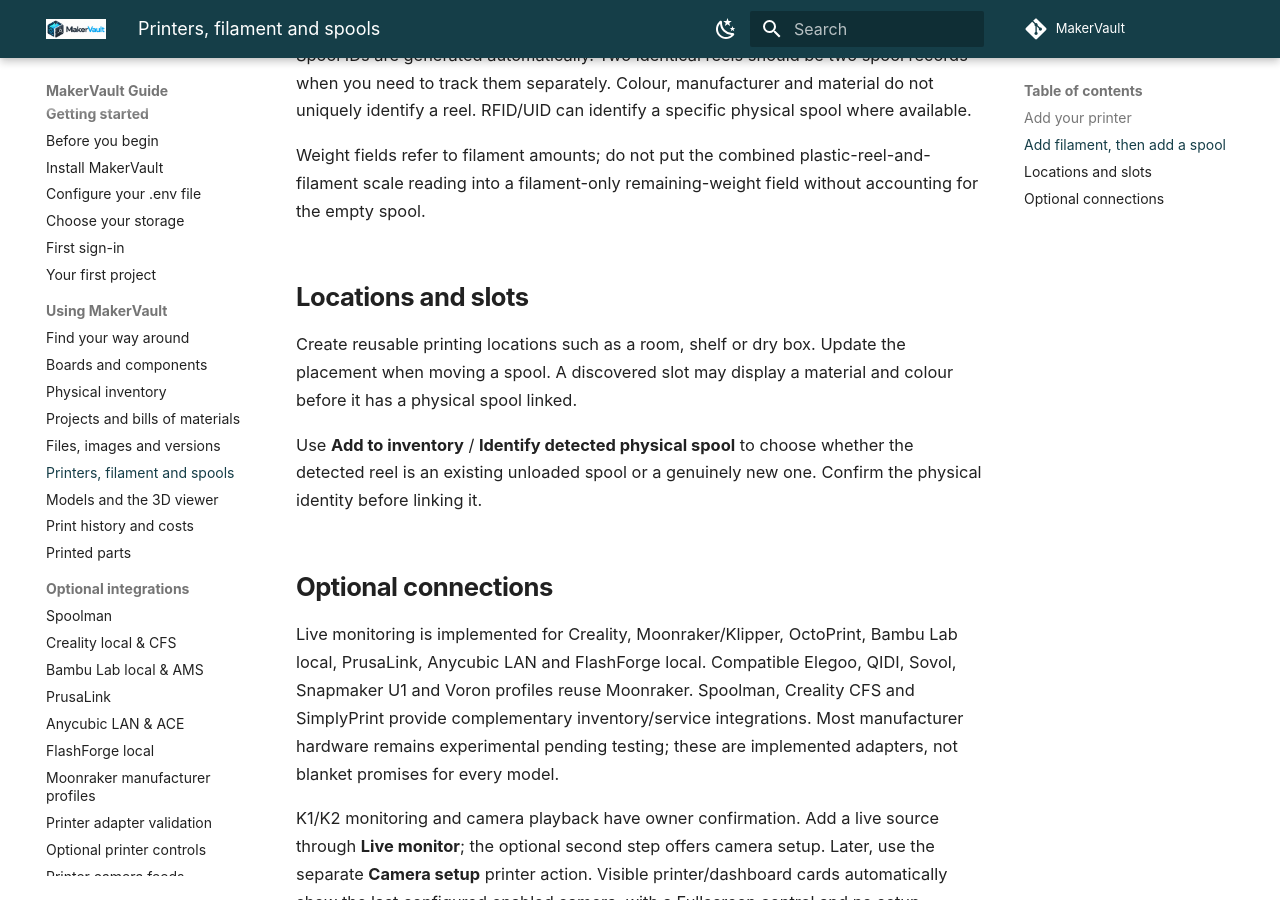
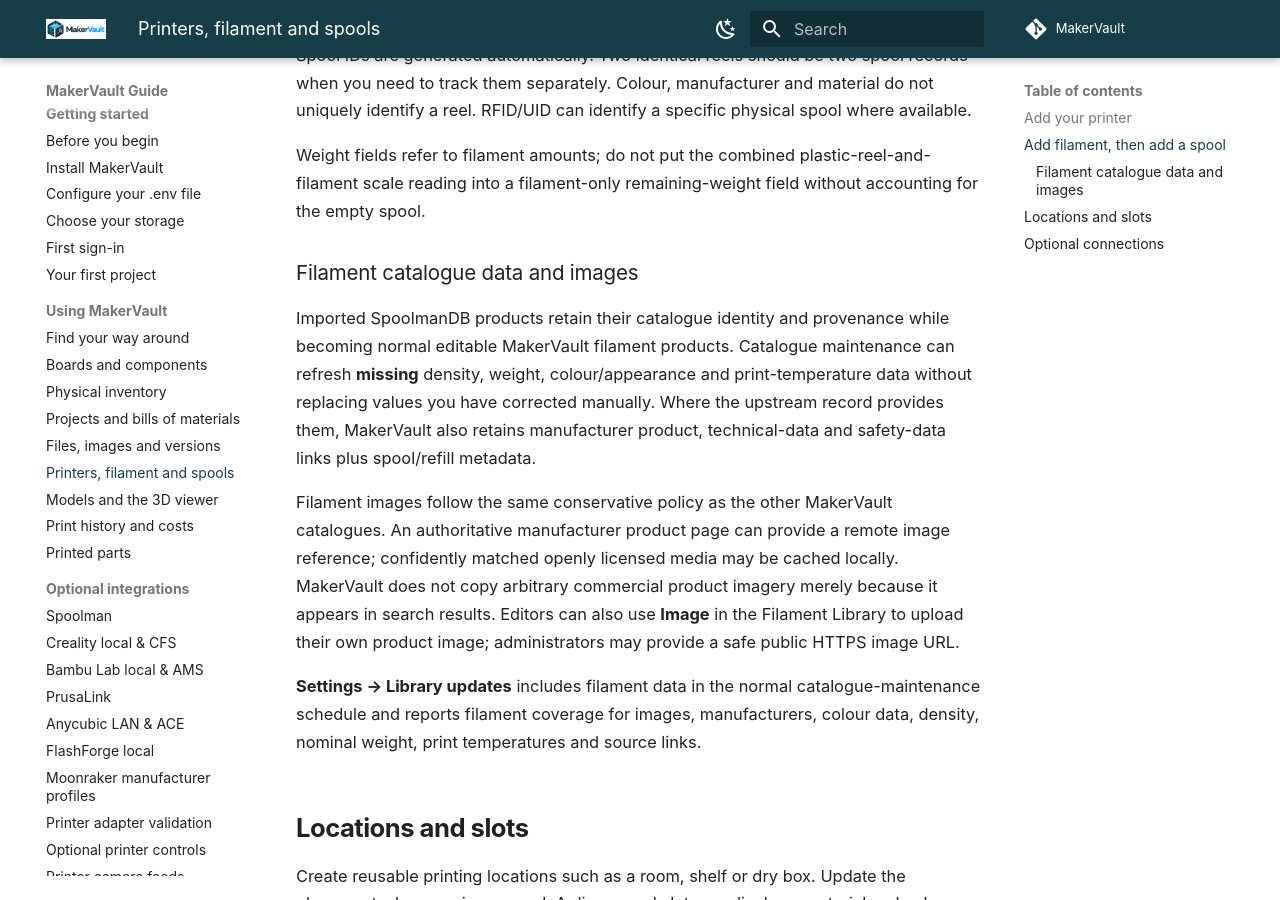
Before and after one commit to gavrd7/MakerVault, an MkDocs documentation site: the page built from docs/guide/using/printing.md, in a window 1280 px wide and 900 px high, scrolled down 1416 px. Built offline with MkDocs 1.6.1 and Material for MkDocs 9.7.7, drawn with Linux system fonts in a browser that asks for light colours; comment, search, counter and statistics services are not loaded.

Commit message:
Document filament catalogue enrichment

```diff
--- a/docs/guide/using/printing.md
+++ b/docs/guide/using/printing.md
@@ -34,6 +34,14 @@
 
 Weight fields refer to filament amounts; do not put the combined plastic-reel-and-filament scale reading into a filament-only remaining-weight field without accounting for the empty spool.
 
+### Filament catalogue data and images
+
+Imported SpoolmanDB products retain their catalogue identity and provenance while becoming normal editable MakerVault filament products. Catalogue maintenance can refresh **missing** density, weight, colour/appearance and print-temperature data without replacing values you have corrected manually. Where the upstream record provides them, MakerVault also retains manufacturer product, technical-data and safety-data links plus spool/refill metadata.
+
+Filament images follow the same conservative policy as the other MakerVault catalogues. An authoritative manufacturer product page can provide a remote image reference; confidently matched openly licensed media may be cached locally. MakerVault does not copy arbitrary commercial product imagery merely because it appears in search results. Editors can also use **Image** in the Filament Library to upload their own product image; administrators may provide a safe public HTTPS image URL.
+
+**Settings → Library updates** includes filament data in the normal catalogue-maintenance schedule and reports filament coverage for images, manufacturers, colour data, density, nominal weight, print temperatures and source links.
+
 ## Locations and slots
 
 Create reusable printing locations such as a room, shelf or dry box. Update the placement when moving a spool. A discovered slot may display a material and colour before it has a physical spool linked.
```
